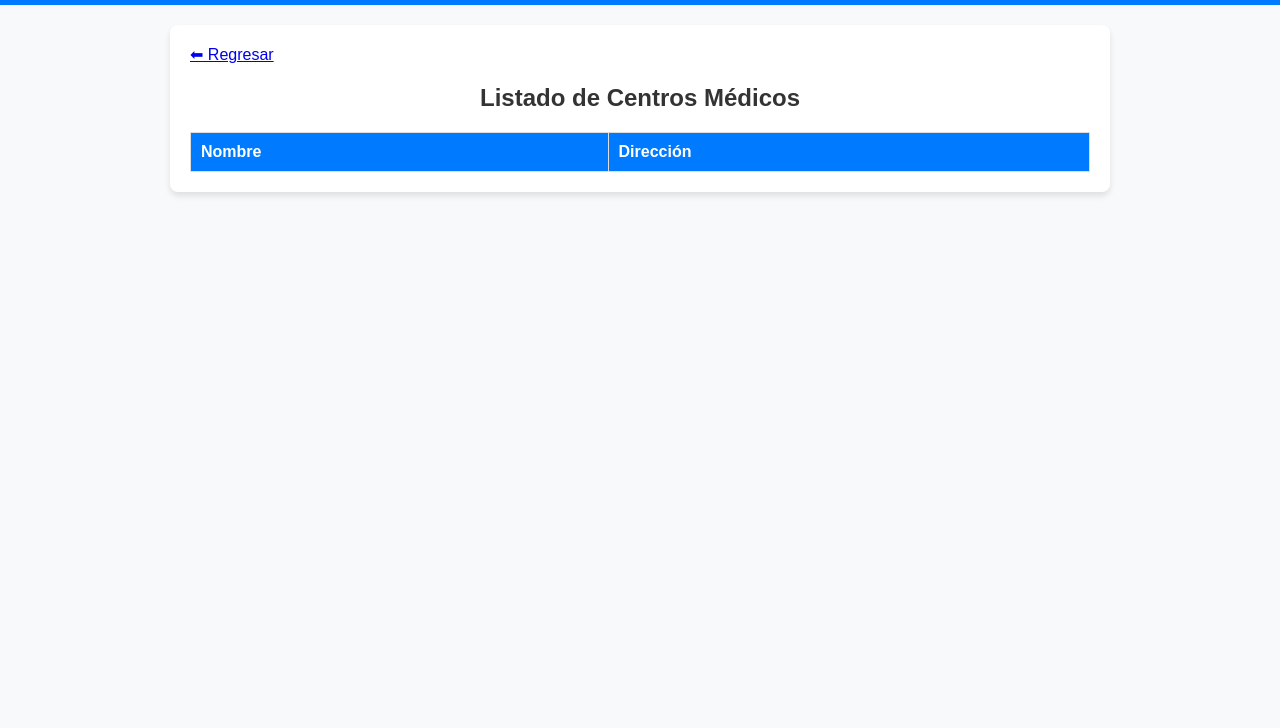
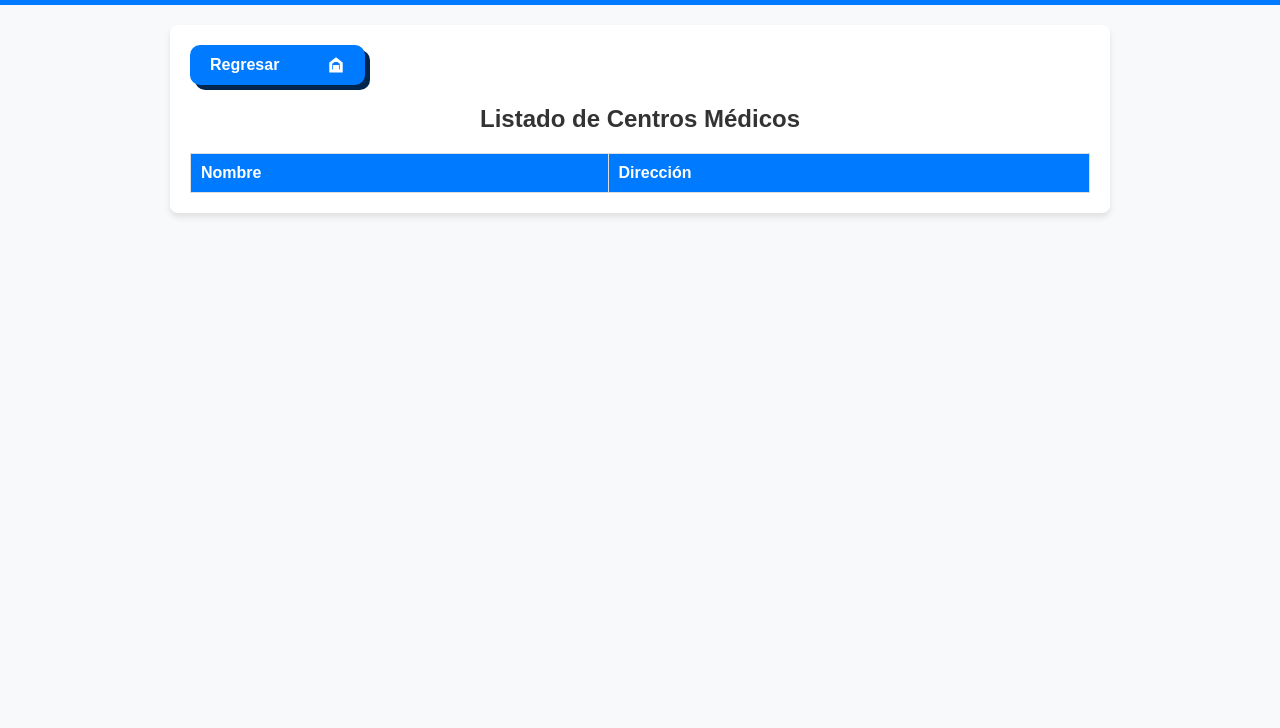
Before and after one commit to EyelessCode/PROJECT-BACKEND_FRONTEND, a website: page view/centroMedico.html in a window 1280 px wide. Shown: the part 72-800 px from the top of the page. Drawn offline with Linux system fonts and the light colour scheme.

Commit message:
Update centroMedico.html

```diff
--- a/view/centroMedico.html
+++ b/view/centroMedico.html
@@ -18,7 +18,13 @@
         </header>
         <main>
             <!-- Enlace para regresar -->
-            <a href="http://localhost:4000/comsulmed" id="btnRegresar">⬅ Regresar</a>
+            <a href="http://localhost:4000/comsulmed" class="btnRegresar" id="btnBuscarPaciente">
+                Regresar
+                <svg class="svgRegresar" xmlns="http://www.w3.org/2000/svg" height="24px" viewBox="0 -960 960 960" width="24px" fill="#000000">
+                    <path d="M240-200h120v-240h240v240h120v-360L480-740 240-560v360Zm-80 80v-480l320-240 320 240v480H520v-240h-80v240H160Zm320-350Z"/>
+                </svg>
+            </a>
+
 
             <h2>Listado de Centros Médicos</h2>
             <table>
```
